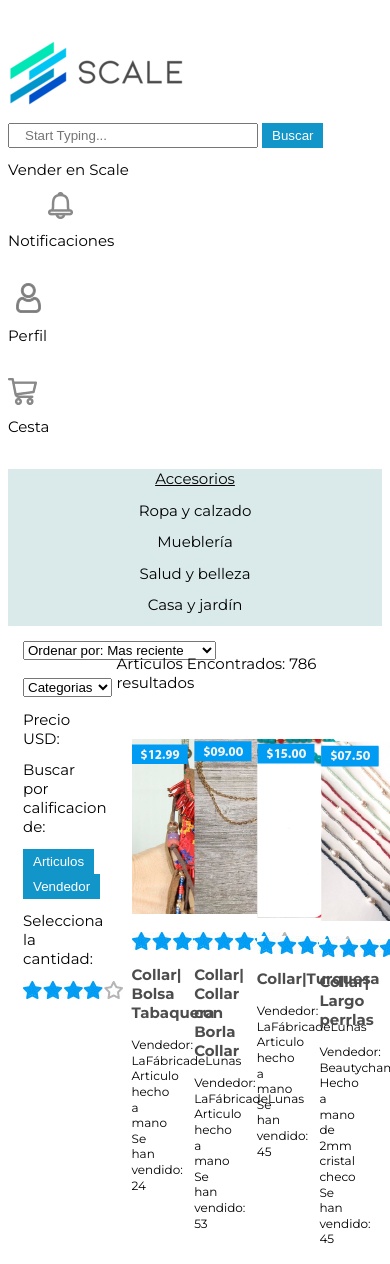
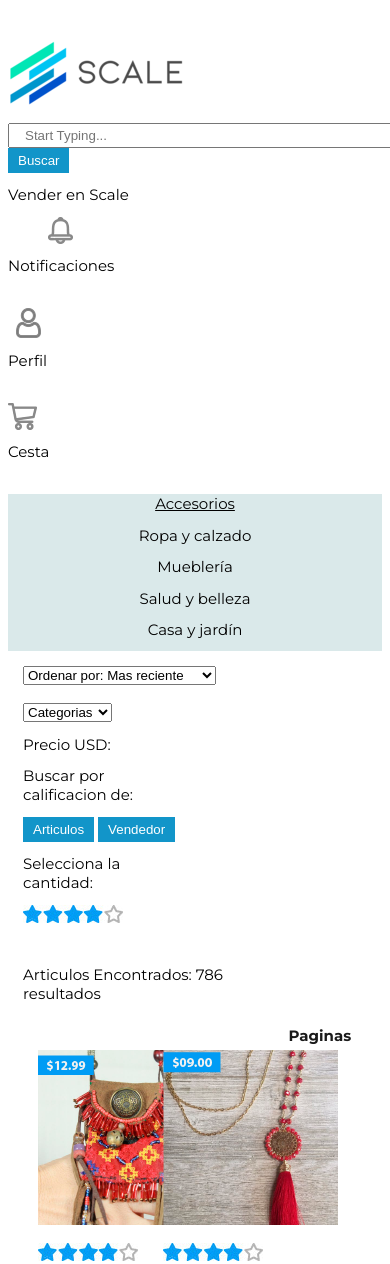
Before and after one commit to ft180397/ft180397.github.io, a plain HTML site: page catalogo.html in a window 390 px wide. Shown: the top 1264 px of the page. Drawn offline with Linux system fonts and the light colour scheme.

Commit message:
Update estilos.css

```diff
--- a/css/estilos.css
+++ b/css/estilos.css
@@ -415,3 +415,32 @@ h2:hover{
         text-align: center;
     }
 }
+
+@media only screen and (max-width:960px) {
+    .contenedor {
+
+        width: 100%;
+    }
+
+    .nav {
+        width: 100%;
+    }
+
+    .col-4, .col-3 {
+        width: 100%;
+    }
+}
+
+@media only screen and (max-width:768px) {
+    .col-3 {
+        width: 50%;
+
+    }
+    }
+
+@media only screen and (max-width:414px) {
+    input {
+        width: 200%;
+
+    }
+    }
```
